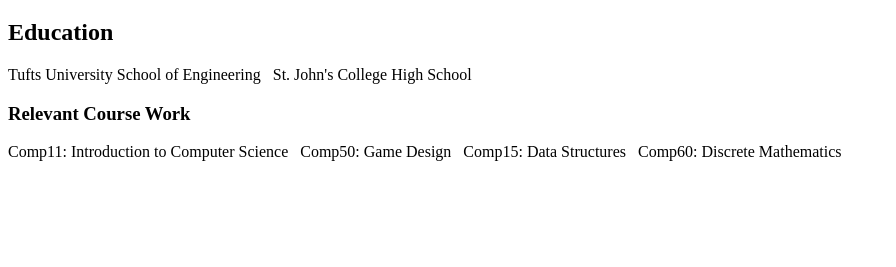
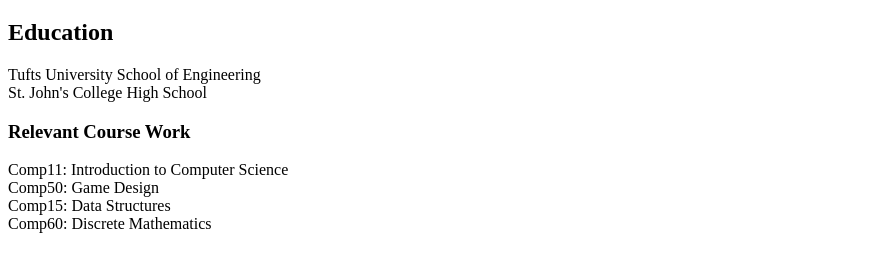
Before and after one commit to Brendan-oneill/brendan-oneill.github.io, a plain HTML site: page resume.html in a window 1280 px wide. Shown: the part 61-328 px from the top of the page, without its empty margins (0-896 px from the left). Drawn offline with Linux system fonts and the light colour scheme.

Commit message:
fixed line breaks

```diff
--- a/resume.html
+++ b/resume.html
@@ -9,17 +9,17 @@
 				<section>
 					<h2>Education</h2>
 					<p>
-						Tufts University School of Engineering &nbsp;
-					   	St. John's College High School &nbsp;
+						Tufts University School of Engineering <br>
+					   	St. John's College High School <br>
 					</p>
 				</section>
 				<section>
 					<h3>Relevant Course Work</h3>
 						<p>
-							Comp11: Introduction to Computer Science &nbsp;
-							Comp50: Game Design &nbsp;
-							Comp15: Data Structures &nbsp;
-							Comp60: Discrete Mathematics &nbsp;
+							Comp11: Introduction to Computer Science <br>
+							Comp50: Game Design <br>
+							Comp15: Data Structures <br>
+							Comp60: Discrete Mathematics <br>
 						</p>
 				</section>
 			</article>
```
